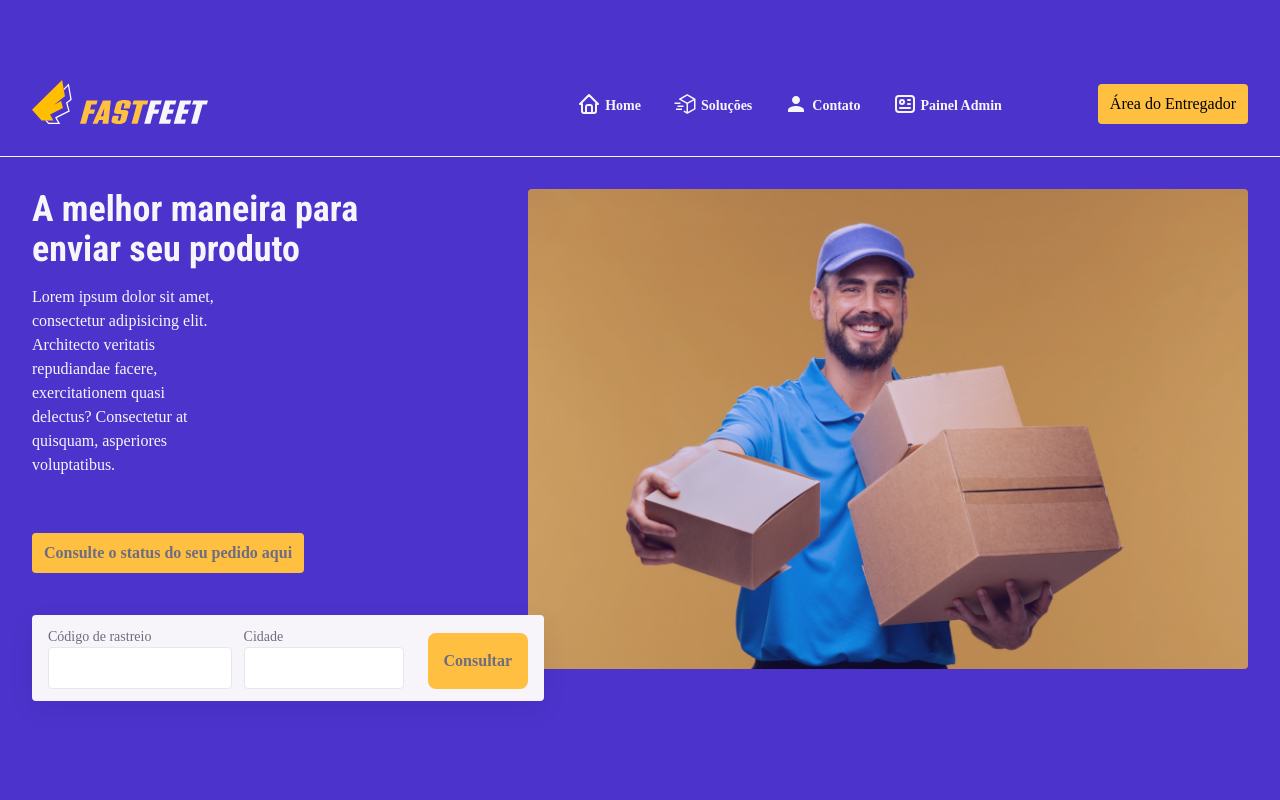
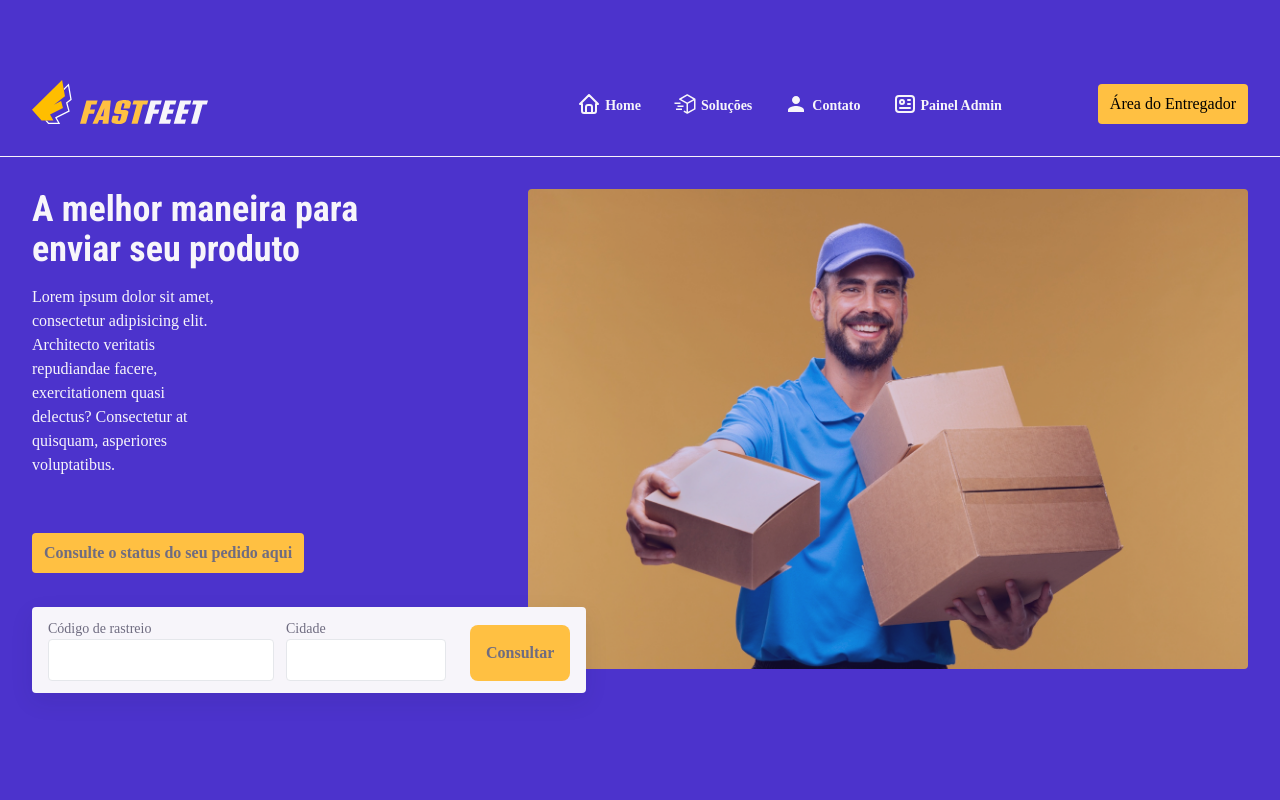
Before and after one commit to felipe-mlopes/fast-feet-, a Next.js app: page / in a window 1280 px wide. Shown: the top 800 px of the page. Built offline with nearby package versions, Linux system fonts and the light colour scheme.

Commit message:
refactor: remove link of the next, useState and handleChange function, add useTrackingCode hook, useRouter of the next navigation and handleRedirectToOrder function, change div to form tag as parent and Link to button tag, include errors zod validation with span tag and update styles css component

```diff
--- a/src/components/home/track-input.tsx
+++ b/src/components/home/track-input.tsx
@@ -1,43 +1,61 @@
 "use client";
 
-import Link from "next/link";
-import { useState } from "react";
+import { useRouter } from "next/navigation";
+import { FormHTMLAttributes } from "react";
 
-export function TrackInput() {
-  const [inputValue, setInputValue] = useState("");
+import { useTrackingCode } from "@/hooks/use-form-tracking-code";
 
-  function handleChange(value: string) {
-    setInputValue(value.toLowerCase());
+interface TrackInputProps extends FormHTMLAttributes<HTMLFormElement> {}
+
+export function TrackInput({ ...props }: TrackInputProps) {
+  const { register, trackingCodeWatch, handleSubmit, errors } =
+    useTrackingCode();
+
+  const router = useRouter();
+
+  function handleRedirectToOrder() {
+    router.push(`/order/${trackingCodeWatch}`);
   }
 
   return (
-    <div className="flex items-end gap-6 px-4 py-3 absolute -bottom-2 z-50 bg-gray-light rounded shadow-card">
-      <div className="flex gap-3">
+    <form
+      onSubmit={handleSubmit(handleRedirectToOrder)}
+      className="flex flex-col md:flex-row items-end gap-6 px-4 py-3 absolute xl:relative -bottom-2 xl:bottom-0 z-50 bg-gray-light rounded shadow-card"
+      {...props}
+    >
+      <div className="flex flex-col md:flex-row gap-3">
         <div>
           <legend className="text-sm text-lavender-gray">
             Código de rastreio
           </legend>
           <input
             type="search"
-            value={inputValue}
-            onChange={(e) => handleChange(e.target.value)}
             className="flex items-center justify-between py-2 px-3 gap-4 w-full border rounded outline-none appearance-none bg-white text-lavender-gray"
+            {...register("trackingCode")}
           />
+          {errors.trackingCode && (
+            <span className="pt-1 text-xs font-bold text-red-400">
+              {errors.trackingCode?.message}
+            </span>
+          )}
         </div>
         <div>
           <legend className="text-sm text-lavender-gray">Cidade</legend>
           <input
             type="text"
             className="flex items-center justify-between py-2 px-3 gap-4 w-40 border rounded outline-none appearance-none bg-white text-lavender-gray"
+            {...register("city")}
           />
         </div>
       </div>
-      <Link
-        href={inputValue.length === 0 ? "#" : `/order/${inputValue}`}
-        className="p-4 rounded-lg bg-orange-light font-bold text-lavender-gray"
-      >
-        Consultar
-      </Link>
-    </div>
+      <div>
+        <button
+          type="submit"
+          className="p-4 rounded-lg bg-orange-light font-bold text-lavender-gray"
+        >
+          Consultar
+        </button>
+      </div>
+    </form>
   );
 }
```
